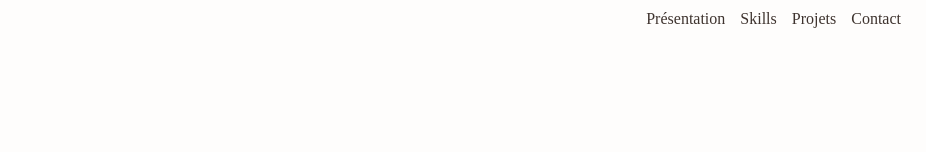
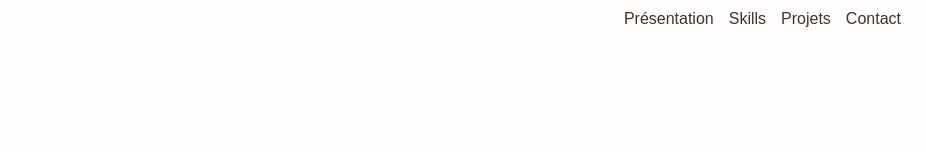
Before and after one commit to MaximeG971/Portfolio, a React (Vite) app: page / in a window 1280 px wide. Shown: the top 152 px of the page, without its empty margins (354-1280 px from the left). Built offline with nearby package versions, Linux system fonts and the light colour scheme; a web font is replaced by a local one.

Commit message:
modification police navbar

```diff
--- a/src/components/navbar/Nav.css
+++ b/src/components/navbar/Nav.css
@@ -23,6 +23,7 @@ html {
 .navbar a {
   color: var(--titre-color);
   text-decoration: none;
+  font-family: var(--font-titres);
 }
 
 .navbar li:hover {
```
